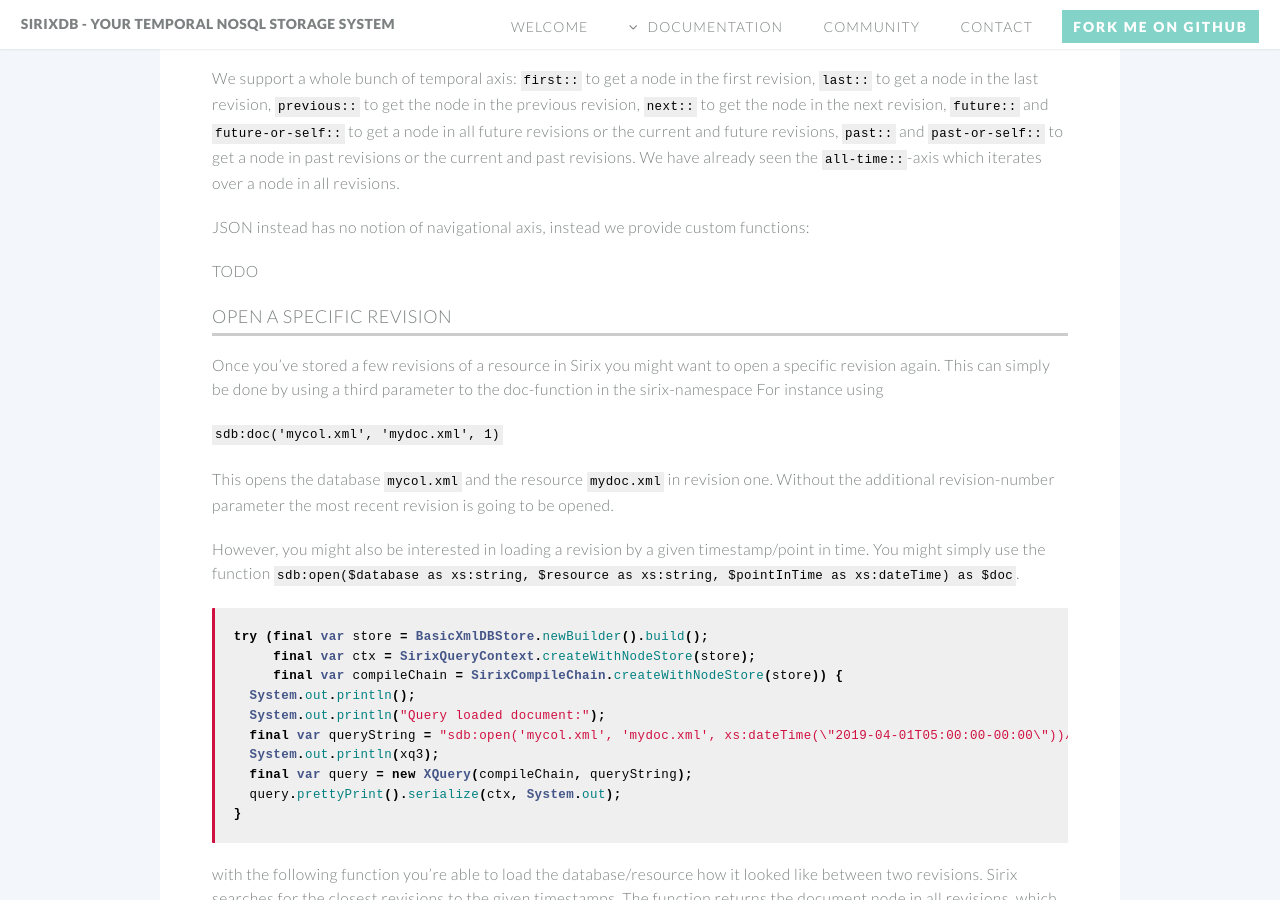
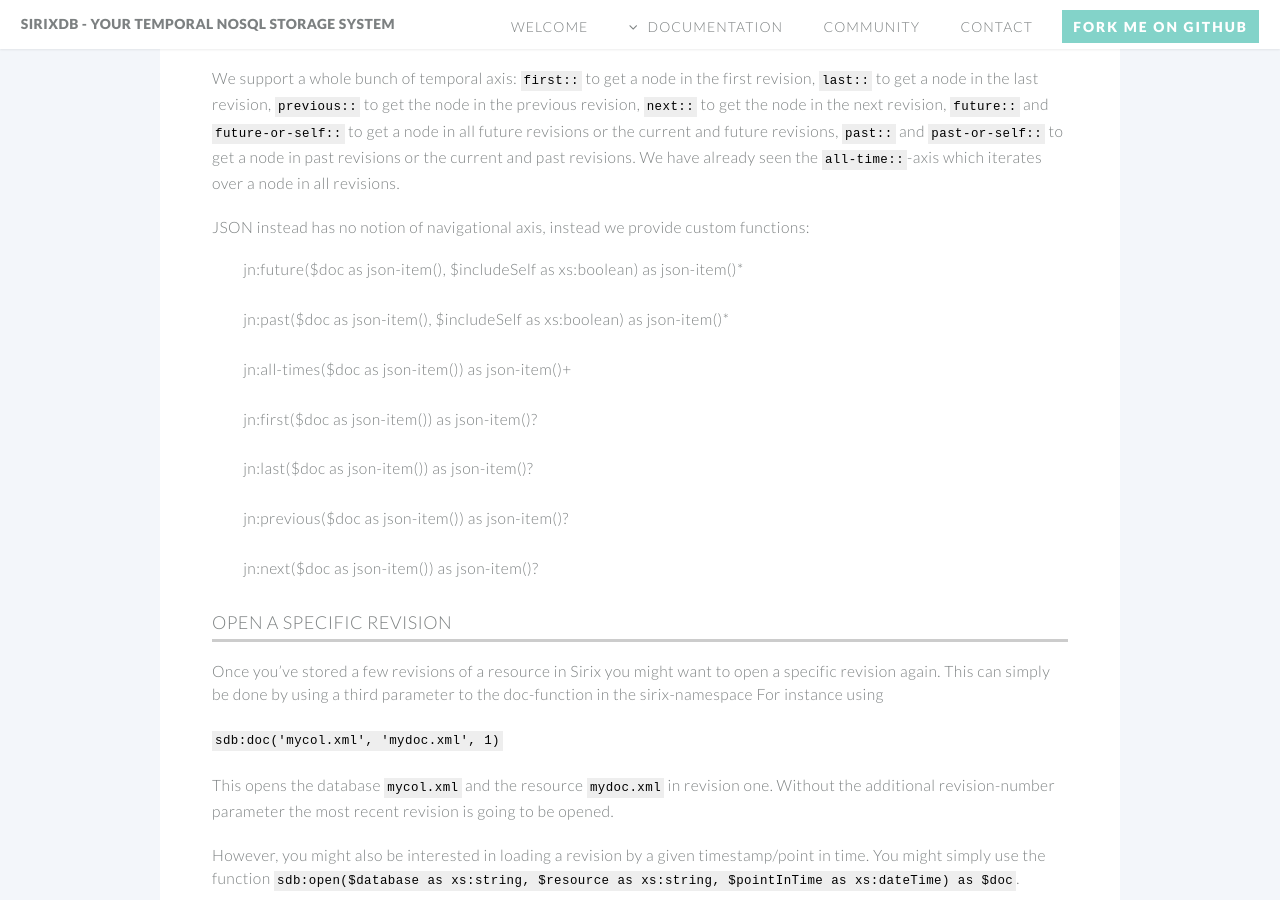
Before and after one commit to sirixdb/sirixdb.github.io, a Jekyll site: the page built from xquery-api.md, in a window 1280 px wide and 900 px high, scrolled down 6105 px. Built offline with Jekyll 4.4.1, drawn with Linux system fonts in a browser that asks for light colours; our own code applies the rules of GitHub Pages for plain Markdown files.

Commit message:
Update xquery-api.md

```diff
--- a/xquery-api.md
+++ b/xquery-api.md
@@ -251,7 +251,19 @@ We support a whole bunch of temporal axis: `first::` to get a node in the first
 
 JSON instead has no notion of navigational axis, instead we provide custom functions:
 
-TODO
+- jn:future($doc as json-item(), $includeSelf as xs:boolean) as json-item()*
+
+- jn:past($doc as json-item(), $includeSelf as xs:boolean) as json-item()*
+
+- jn:all-times($doc as json-item()) as json-item()+
+
+- jn:first($doc as json-item()) as json-item()?
+
+- jn:last($doc as json-item()) as json-item()?
+
+- jn:previous($doc as json-item()) as json-item()?
+
+- jn:next($doc as json-item()) as json-item()?
 
 ### Open a specific revision
 Once you've stored a few revisions of a resource in Sirix you might want to open a specific revision again. This can simply be done by using a third parameter to the doc-function in the sirix-namespace For instance using
```
